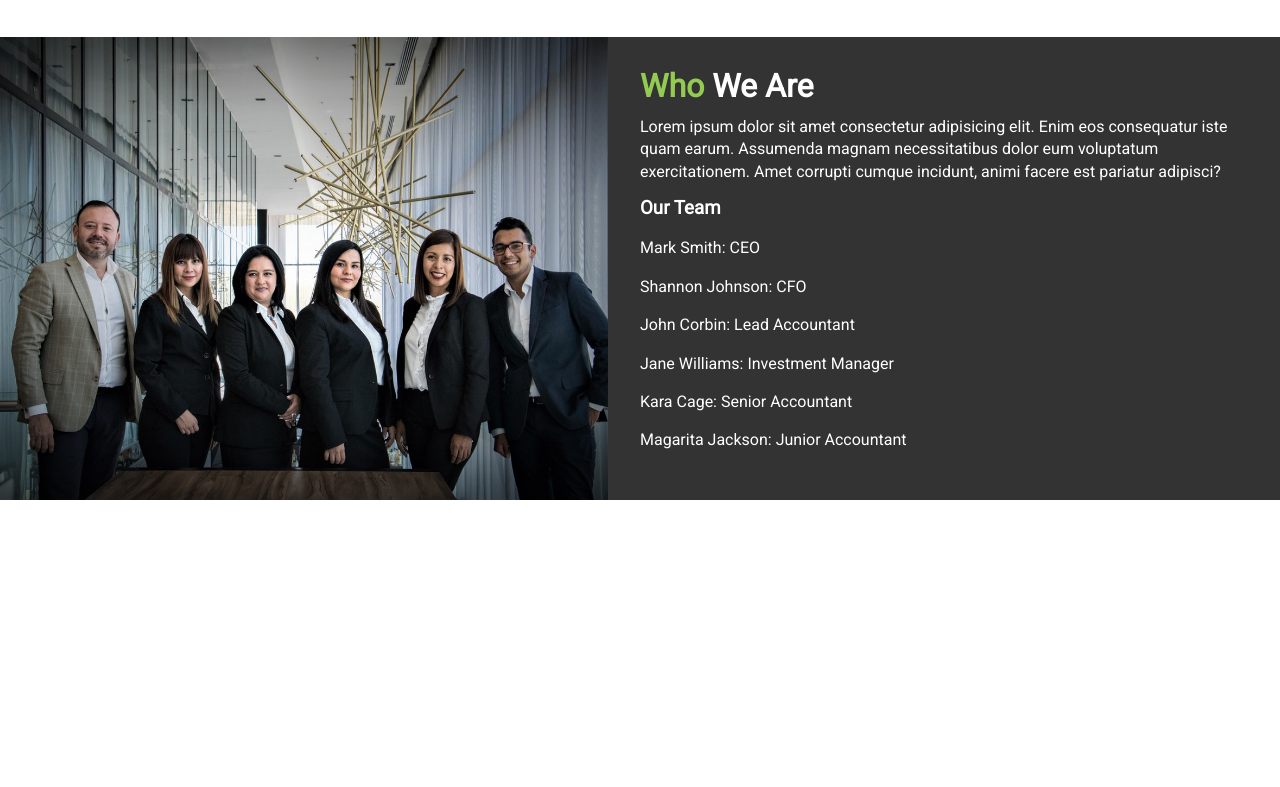
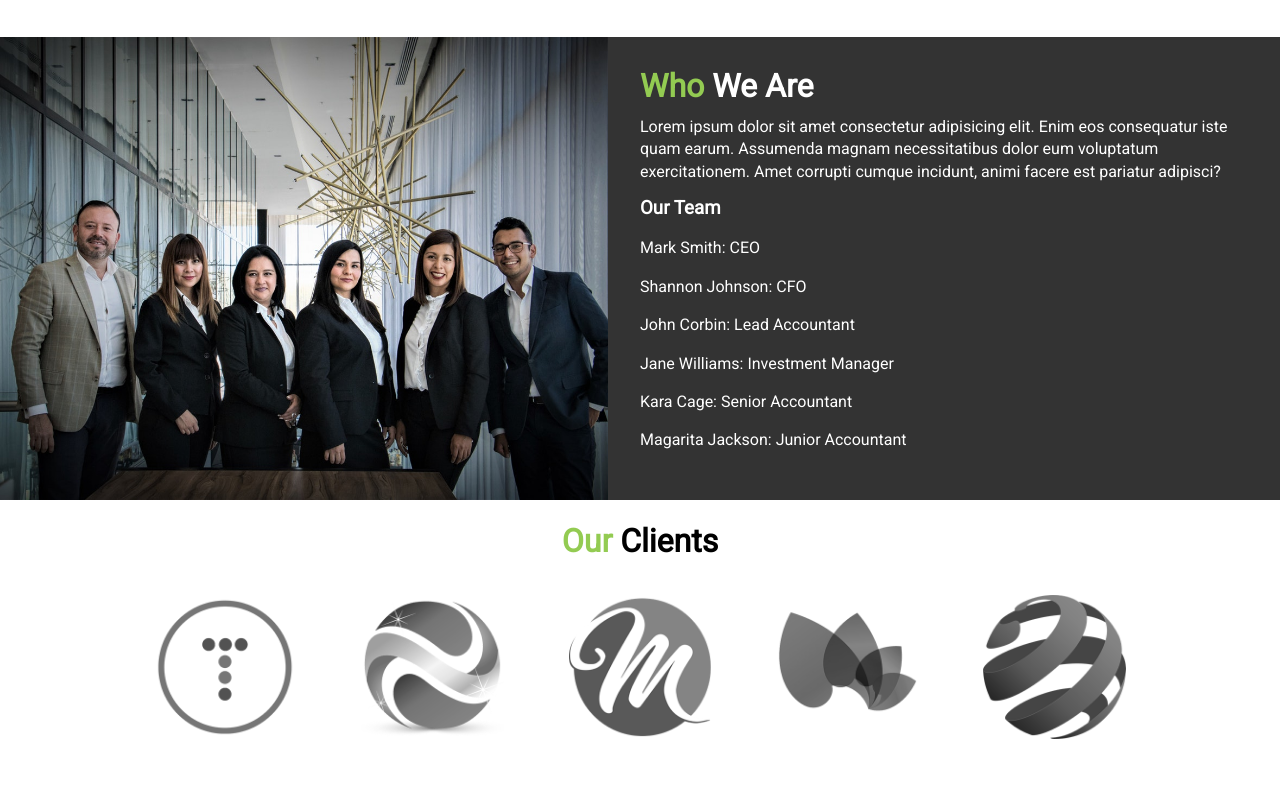
Before and after one commit to hakeemajibolu1/astuteledger_website, a plain HTML site: page index.html in a window 1280 px wide. Shown: the part 1163-1950 px from the top of the page. Before the commit the page ends 1663 px from the top, so only its background shows below. Drawn offline with Linux system fonts and the light colour scheme.

Commit message:
created and styled the clients section

```diff
--- a/css/style.css
+++ b/css/style.css
@@ -181,3 +181,14 @@ p {
 #who .who-img {
     background: url('../img/people.jpg') no-repeat center center/cover;
 }
+
+/* Clients */
+#clients .items {
+    display: flex;
+}
+
+#clients .items img {
+    display: block;
+    margin: auto;
+    width: 69%;
+}
--- a/index.html
+++ b/index.html
@@ -85,5 +85,21 @@
             </ul>
         </div>
     </section>
+
+    <!-- Section: Clients -->
+    <section id="clients" class="py-1">
+        <div class="container">
+            <h2 class="m-heading text-center">
+                <span class="text-primary">Our</span> Clients
+            </h2>
+            <div class="items py-1">
+                <div><img src="./img/logos/logo1.png" alt="Client"></div>
+                <div><img src="./img/logos/logo2.png" alt="Client"></div>
+                <div><img src="./img/logos/logo3.png" alt="Client"></div>
+                <div><img src="./img/logos/logo4.png" alt="Client"></div>
+                <div><img src="./img/logos/logo5.png" alt="Client"></div>
+            </div>
+        </div>
+    </section>
 </body>
 </html>
```
